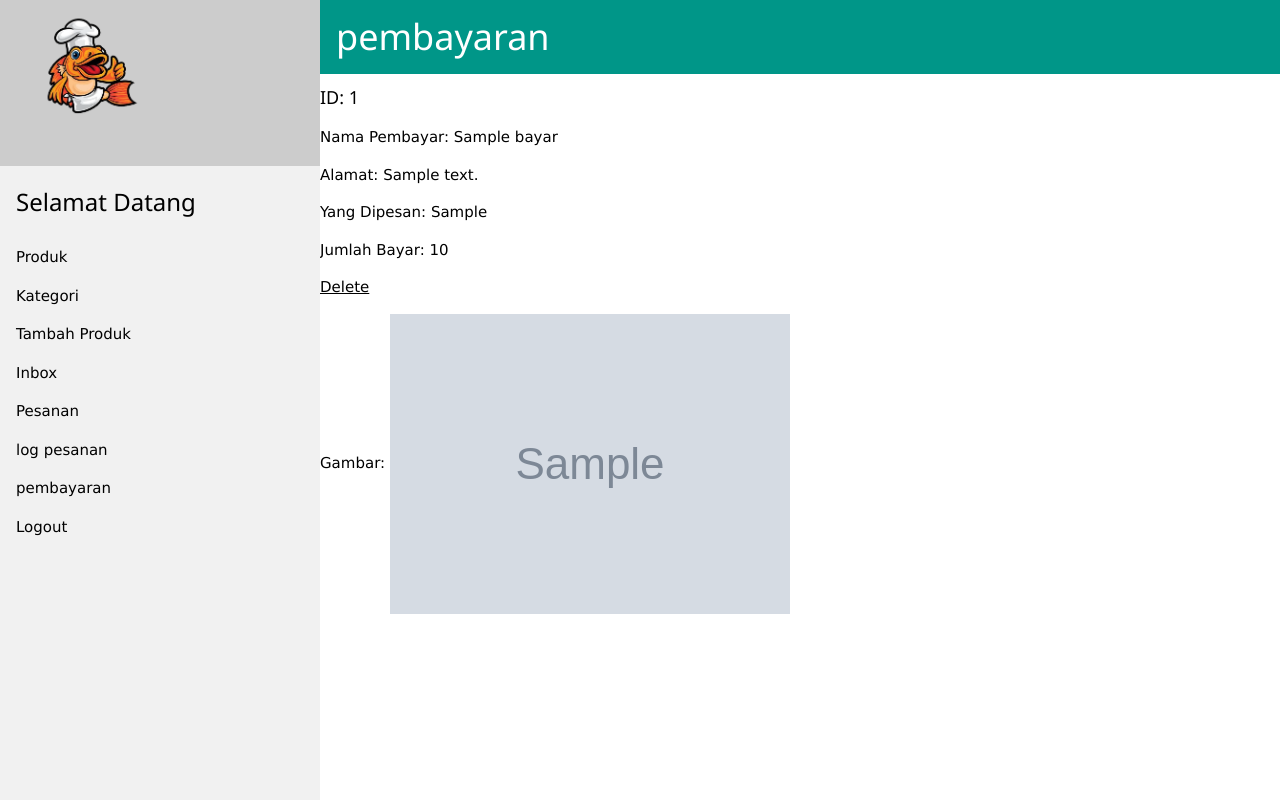
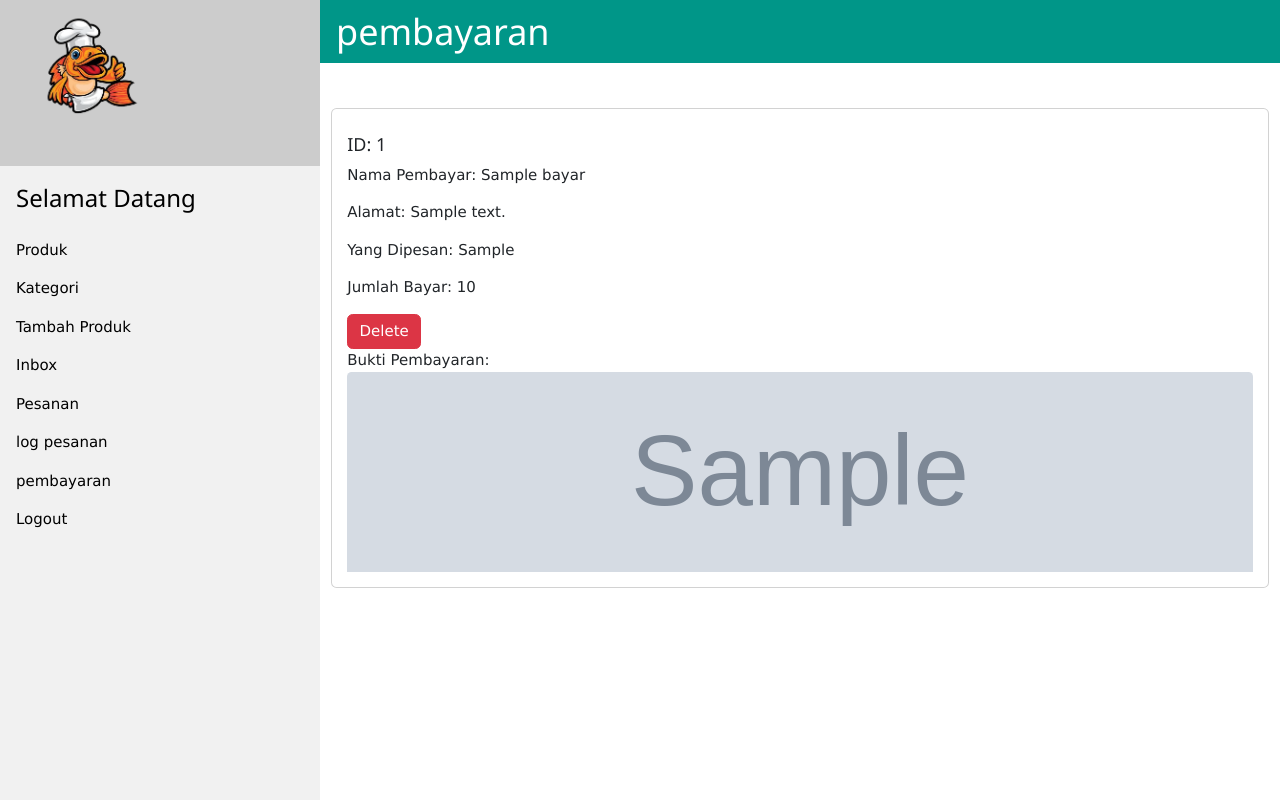
Before and after one commit to ZakkyAi/pecellele, a PHP site: page /pembayaran.php in a window 1280 px wide. Run offline with PHP 8.4, Linux system fonts and the light colour scheme; tables that the repository leaves empty or names only in its code hold one stand-in row (values such as "Sample post"); grey boxes marked "Sample" are stand-in pictures.

Commit message:
beneri tipis tipis masalah tampilan

```diff
--- a/pembayaran.php
+++ b/pembayaran.php
@@ -8,8 +8,20 @@ include 'koneksi.php';
     <meta name="viewport" content="width=device-width, initial-scale=1">
     <meta content="text/html; charset=iso-8859-2" http-equiv="Content-Type">
     <link rel="stylesheet" href="https://www.w3schools.com/w3css/4/w3.css">
+    <script src="https://cdn.jsdelivr.net/npm/bootstrap@5.3.0-alpha1/dist/js/bootstrap.bundle.min.js"></script>
+    <link href="https://cdn.jsdelivr.net/npm/bootstrap@5.3.0-alpha1/dist/css/bootstrap.min.css" rel="stylesheet">
+
+
     <style>
         .mySlides {display:none;}
+
+        .mySlides {display:none;}
+    /* Limit maximum width and height of images */
+    .card-img-top {
+        max-width: 100%;
+        max-height: 200px; /* Adjust the maximum height as needed */
+        object-fit: cover;
+    }
     </style>
 
     <link rel="stylesheet" href="https://www.w3schools.com/w3css/4/w3.css">
@@ -62,7 +74,7 @@ include 'koneksi.php';
 
             // Display image from the "gambar" folder
             $gambarPath = "gambar/" . $row["gambar"];
-            echo "<p class='card-text'>Gambar: <img src='$gambarPath' alt='gambar' class='img-fluid'></p>";
+            echo "<p class='card-text'>Bukti Pembayaran: <img src='$gambarPath' alt='gambar' class='card-img-top'></p>";
 
             echo "</div>";
             echo "</div>";
```
Also changed, not shown: delete_keranjangpenjual.php (added, +30 -0 lines), keranjangpenjual.php (+8 -0 lines).
